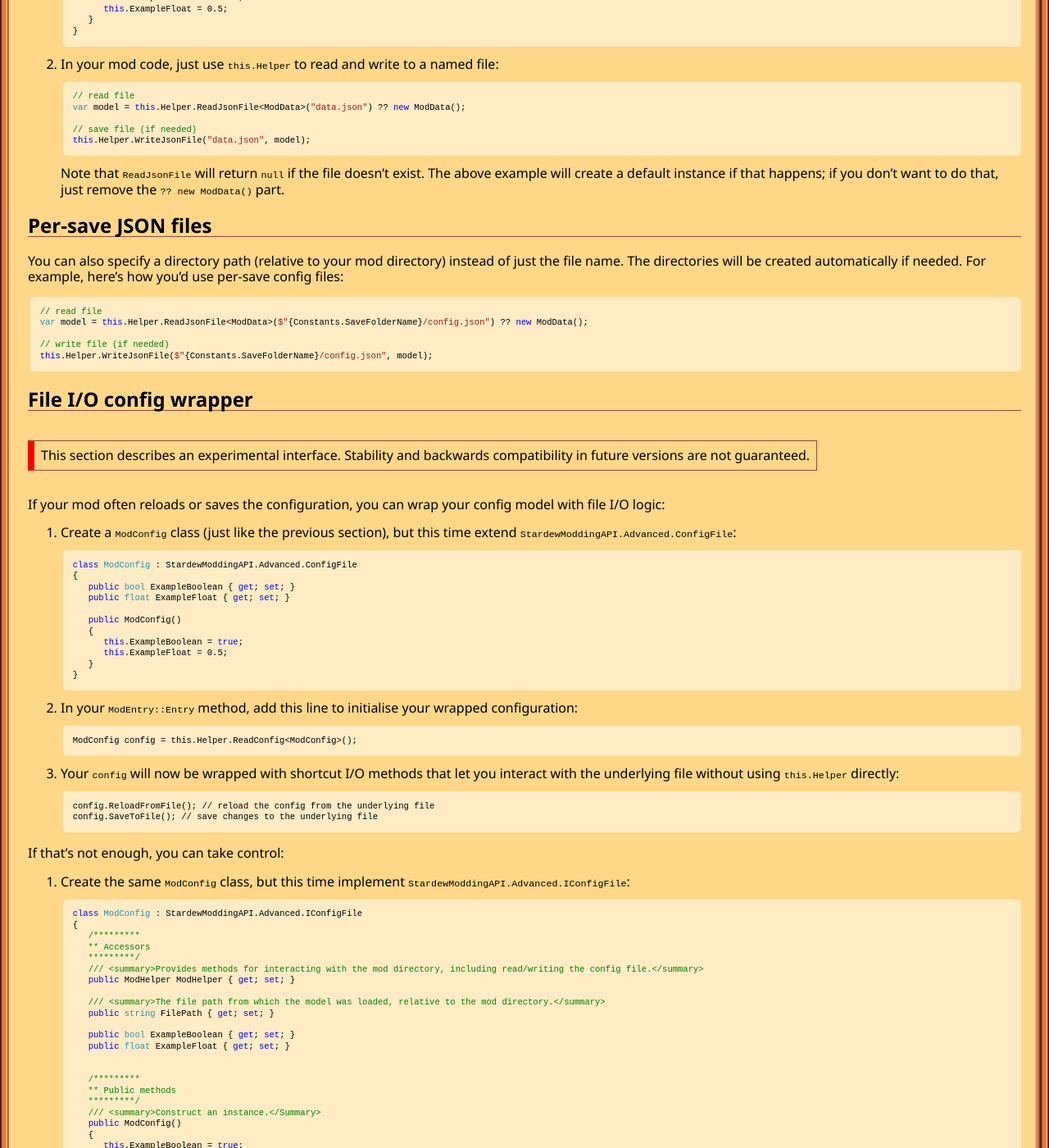
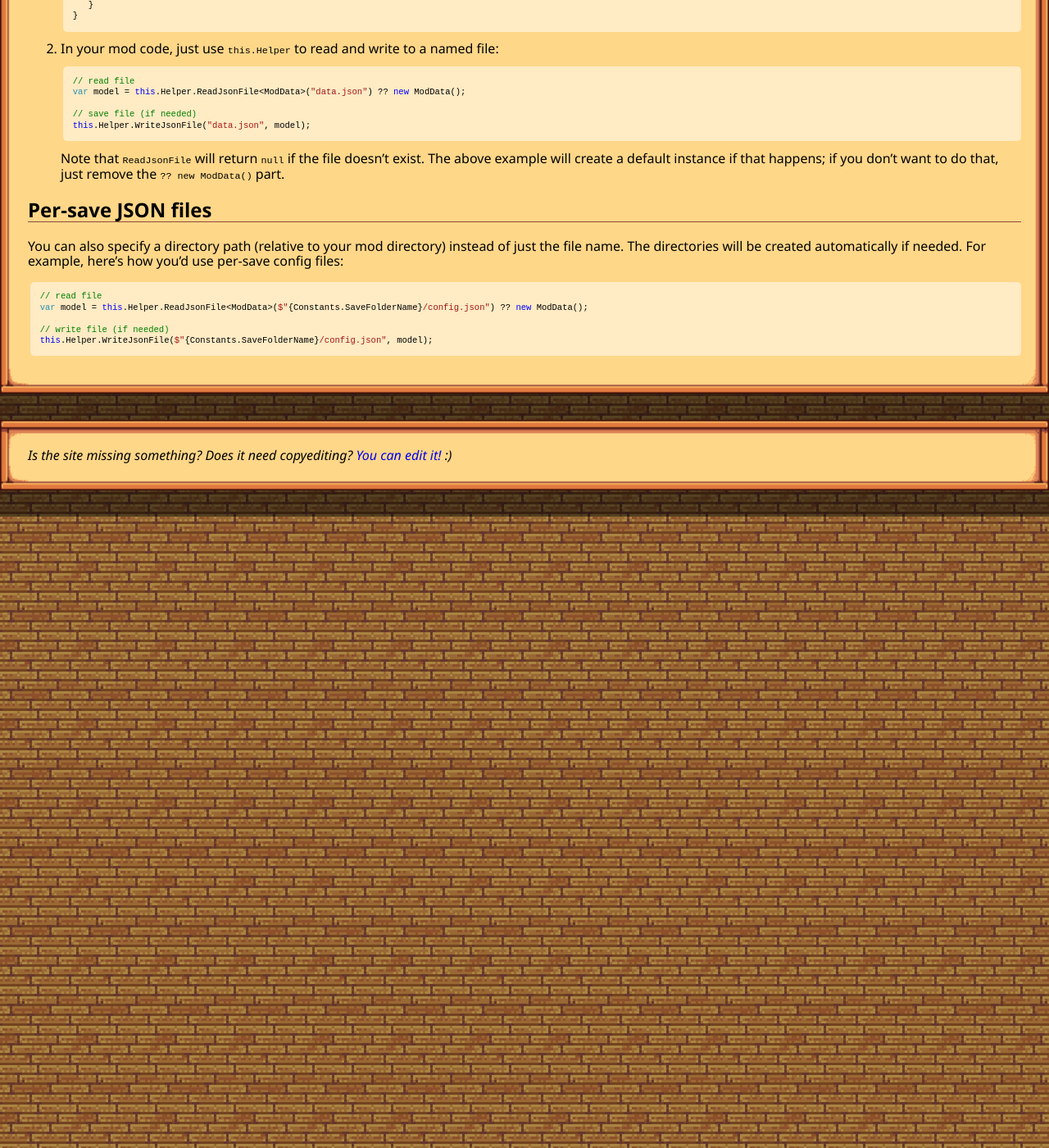
Before and after one commit to Pathoschild/canimod.github.io, a Jekyll site: the page built from for-devs/creating-a-smapi-mod-advanced-config.md, in a window 1280 px wide and 1400 px high, scrolled down 885 px. Shown: the whole window at 82% size. Built offline with Jekyll 4.4.1, drawn with Linux system fonts in a browser that asks for light colours; nearby versions of some CDN libraries; some of the changed text lies outside the part shown.

Commit message:
remove obsolete content

````diff
--- a/for-devs/creating-a-smapi-mod-advanced-config.md
+++ b/for-devs/creating-a-smapi-mod-advanced-config.md
@@ -56,93 +56,3 @@ var model = this.Helper.ReadJsonFile<ModData>($"{Constants.SaveFolderName}/confi
 // write file (if needed)
 this.Helper.WriteJsonFile($"{Constants.SaveFolderName}/config.json", model);
 ```
-
-## File I/O config wrapper
-<p class="warning">
-This section describes an experimental interface. Stability and backwards compatibility in future
-versions are not guaranteed.
-</p>
-
-If your mod often reloads or saves the configuration, you can wrap your config model with file
-I/O logic:
-
-1. Create a `ModConfig` class (just like the previous section), but this time extend
-   `StardewModdingAPI.Advanced.ConfigFile`:
-
-   ```c#
-   class ModConfig : StardewModdingAPI.Advanced.ConfigFile
-   {
-      public bool ExampleBoolean { get; set; }
-      public float ExampleFloat { get; set; }
-
-      public ModConfig()
-      {
-         this.ExampleBoolean = true;
-         this.ExampleFloat = 0.5;
-      }
-   }
-   ```
-
-2. In your `ModEntry::Entry` method, add this line to initialise your wrapped configuration:
-
-   ```
-   ModConfig config = this.Helper.ReadConfig<ModConfig>();
-   ```
-
-3. Your `config` will now be wrapped with shortcut I/O methods that let you interact with the
-   underlying file without using `this.Helper` directly:
-
-   ```
-   config.ReloadFromFile(); // reload the config from the underlying file
-   config.SaveToFile(); // save changes to the underlying file
-   ```
-
-If that's not enough, you can take control:
-
-1. Create the same `ModConfig` class, but this time implement `StardewModdingAPI.Advanced.IConfigFile`:
-
-   ```c#
-   class ModConfig : StardewModdingAPI.Advanced.IConfigFile
-   {
-      /*********
-      ** Accessors
-      *********/
-      /// <summary>Provides methods for interacting with the mod directory, including read/writing the config file.</summary>
-      public ModHelper ModHelper { get; set; }
-
-      /// <summary>The file path from which the model was loaded, relative to the mod directory.</summary>
-      public string FilePath { get; set; }
-
-      public bool ExampleBoolean { get; set; }
-      public float ExampleFloat { get; set; }
-
-
-      /*********
-      ** Public methods
-      *********/
-      /// <summary>Construct an instance.</Summary>
-      public ModConfig()
-      {
-         this.ExampleBoolean = true;
-         this.ExampleFloat = 0.5;
-      }
-
-      /// <summary>Reparse the underlying file and update this model.</summary>
-      public void Reload()
-      {
-         // implement me
-      }
-
-      /// <summary>Save this model to the underlying file.</summary>
-      public void Save()
-      {
-         // implement me
-      }
-   }
-   ```
-
-   SMAPI will inject the `ModHelper` and `FilePath` paths _after_ the constructor is called,
-   but before any other methods are called.
-
-2. Feel free to add new methods or implement the `Reload()` and `Save()` methods however you see
-   fit.
````
